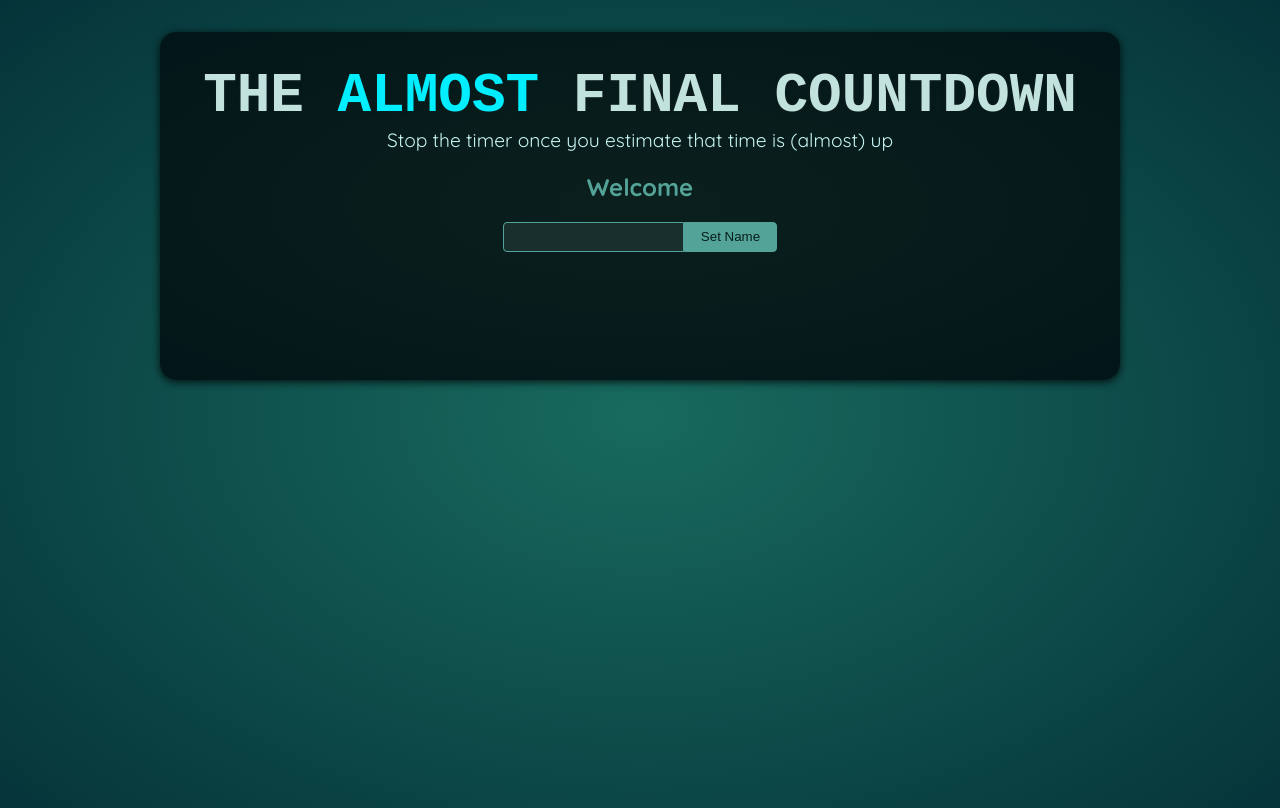
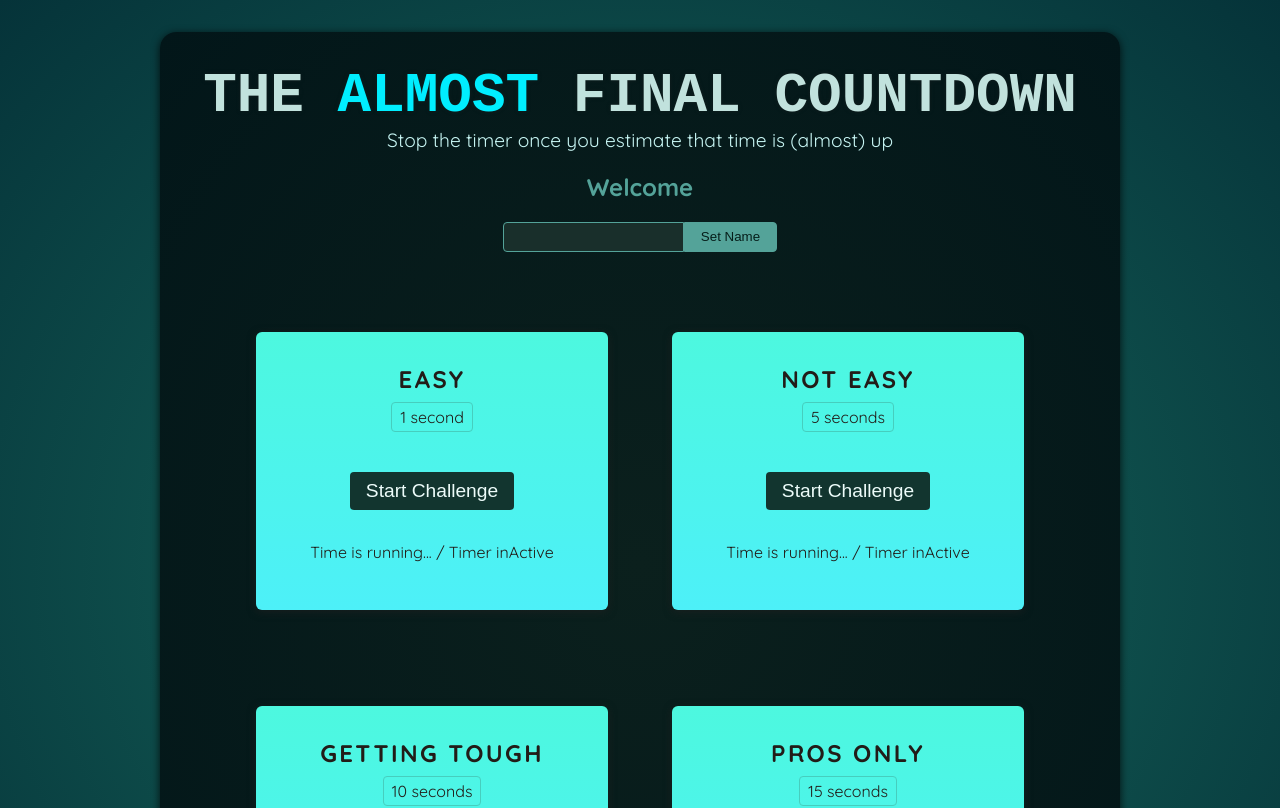
Before and after one commit to SerenityZenDev/udemy-react, a React (Vite) app in the folder section8_react_refs_portals/01-starting-project/: page / in a window 1280 px wide. Shown: the top 808 px of the page. Built offline with nearby package versions, Linux system fonts and the light colour scheme; a web font is replaced by a local one.

Commit message:
section8-135 데모 프로젝트에 도전 과제 추가하기

```diff
--- a/section8_react_refs_portals/01-starting-project/src/App.jsx
+++ b/section8_react_refs_portals/01-starting-project/src/App.jsx
@@ -1,10 +1,16 @@
 import Player from './components/Player.jsx';
+import TimerChallenge from './components/TimerChallenge.jsx';
 
 function App() {
   return (
     <>
       <Player />
-      <div id="challenges"></div>
+      <div id="challenges">
+        <TimerChallenge title="Easy" targetTime={1} />
+        <TimerChallenge title="Not easy" targetTime={5} />
+        <TimerChallenge title="Getting tough" targetTime={10} />
+        <TimerChallenge title="Pros only" targetTime={15} />
+      </div>
     </>
   );
 }
--- /dev/null
+++ b/section8_react_refs_portals/01-starting-project/src/components/TimerChallenge.jsx
@@ -0,0 +1,18 @@
+export default function TimerChallenge({title, targetTime}){
+    return (
+        <section className="challenge">
+            <h2>{title}</h2>
+            <p className="challenge-time">
+                {targetTime} second{targetTime > 1 ? 's' : ''}
+            </p>
+            <p>
+                <button>
+                    Start Challenge
+                </button>
+            </p>
+            <p className="">
+                Time is running... / Timer inActive
+            </p>
+        </section>
+    );
+}
```
